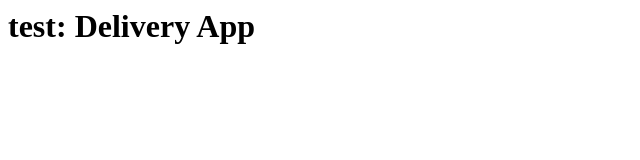
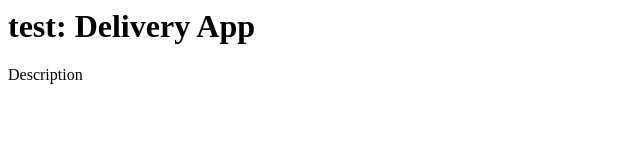
Before and after one commit to Ke1R0/RushExample, a React app in the folder projects/delivery/: page / in a window 1280 px wide. Shown: the top 160 px of the page, without its empty margins (0-640 px from the left). Built offline with nearby package versions, Linux system fonts and the light colour scheme.

Commit message:
add description

```diff
--- a/projects/delivery/src/App.tsx
+++ b/projects/delivery/src/App.tsx
@@ -7,5 +7,6 @@ interface Props {
 export const App = ({ storeName: name }: Props) => (
     <Fragment>
         <h1>{name}: Delivery App</h1>
+        <p>Description</p>
     </Fragment>
 );
```
